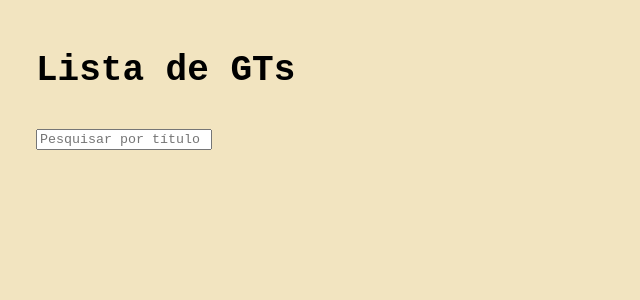
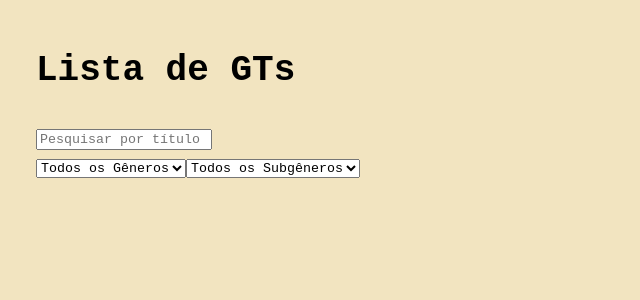
Before and after one commit to mfaria-tech/gts_list, a Next.js app: page / in a window 1280 px wide. Shown: the top 300 px of the page, without its empty margins (0-640 px from the left). Built offline with nearby package versions, Linux system fonts and the light colour scheme; a web font is replaced by a local one.

Commit message:
feat(app/page.tsx): Created file referring to filter dropdowns by genre and subgenre

```diff
--- /dev/null
+++ b/src/app/_components/filtertags.tsx
@@ -0,0 +1,52 @@
+"use client";
+import React from "react";
+
+interface Props {
+  generos: string[];
+  subgeneros: string[];
+  selectedGenero: string | null;
+  selectedSubgenero: string | null;
+  onGeneroChange: (value: string | null) => void;
+  onSubgeneroChange: (value: string | null) => void;
+}
+
+const FilterTags: React.FC<Props> = ({
+  generos,
+  subgeneros,
+  selectedGenero,
+  selectedSubgenero,
+  onGeneroChange,
+  onSubgeneroChange,
+}) => {
+  return (
+    <div className="filter-tags">
+      <select
+        className="filter-genero"
+        value={selectedGenero ?? ""}
+        onChange={(e) => onGeneroChange(e.target.value || null)}
+      >
+        <option value="">Todos os Gêneros</option>
+        {generos.map((g) => (
+          <option key={g} value={g}>
+            {g}
+          </option>
+        ))}
+      </select>
+
+      <select
+        className="filter-subgenero"
+        value={selectedSubgenero ?? ""}
+        onChange={(e) => onSubgeneroChange(e.target.value || null)}
+      >
+        <option value="">Todos os Subgêneros</option>
+        {subgeneros.map((sg) => (
+          <option key={sg} value={sg}>
+            {sg}
+          </option>
+        ))}
+      </select>
+    </div>
+  );
+};
+
+export default FilterTags;
--- a/src/app/page.tsx
+++ b/src/app/page.tsx
@@ -1,9 +1,12 @@
 "use client";
 import { useEffect, useState } from "react";
 import Search from "./_components/search";
+import FilterTags from "./_components/filtertags";
 
 export default function Home() {
   const [search, setSearch] = useState("");
+  const [selectedGenero, setSelectedGenero] = useState<string | null>(null);
+  const [selectedSubgenero, setSelectedSubgenero] = useState<string | null>(null);
   const [isViewing, setIsViewing] = useState(false);
 
   return (
@@ -14,6 +17,14 @@ export default function Home() {
         <>
           <div className="filters">
             <Search search={search} onSearchChange={setSearch} />
+            <FilterTags
+              generos={[]}
+              subgeneros={[]}
+              selectedGenero={selectedGenero}
+              selectedSubgenero={selectedSubgenero}
+              onGeneroChange={setSelectedGenero}
+              onSubgeneroChange={setSelectedSubgenero}
+            />
           </div>
         </>
       )}
```
